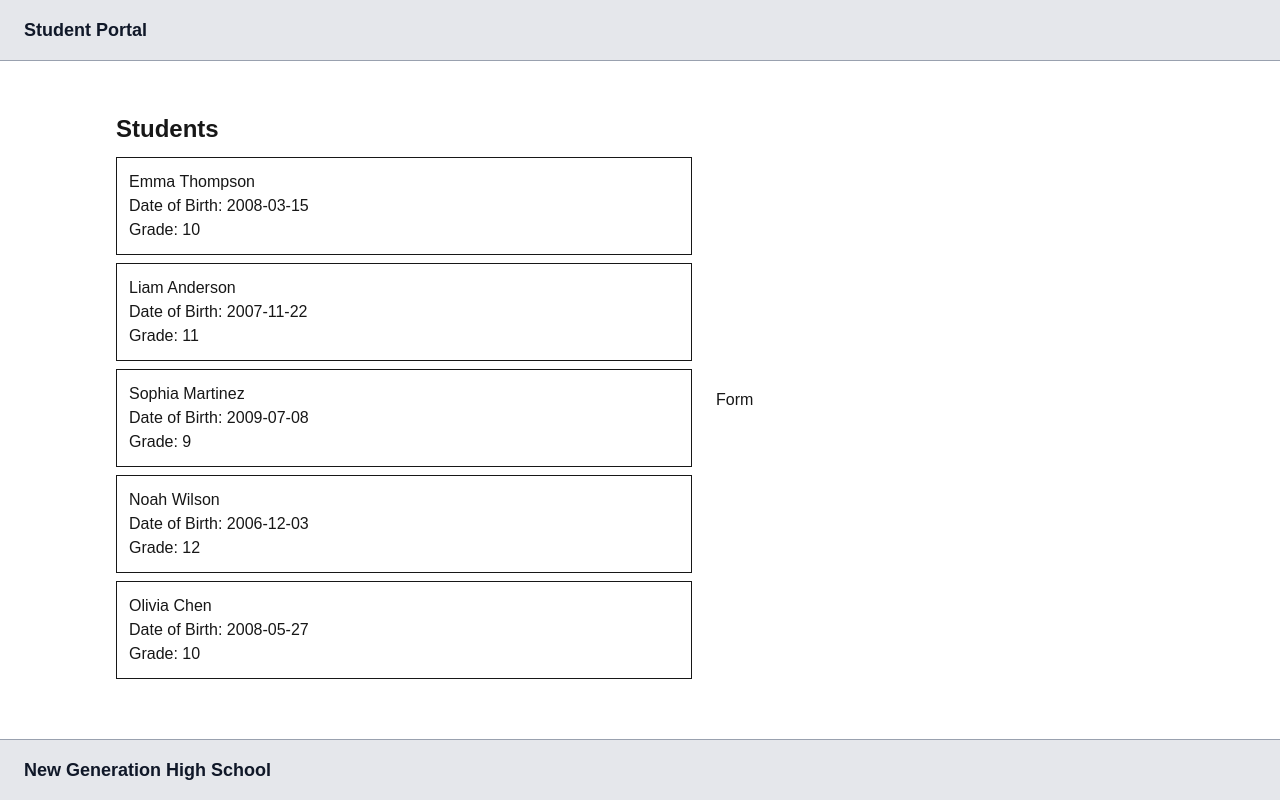
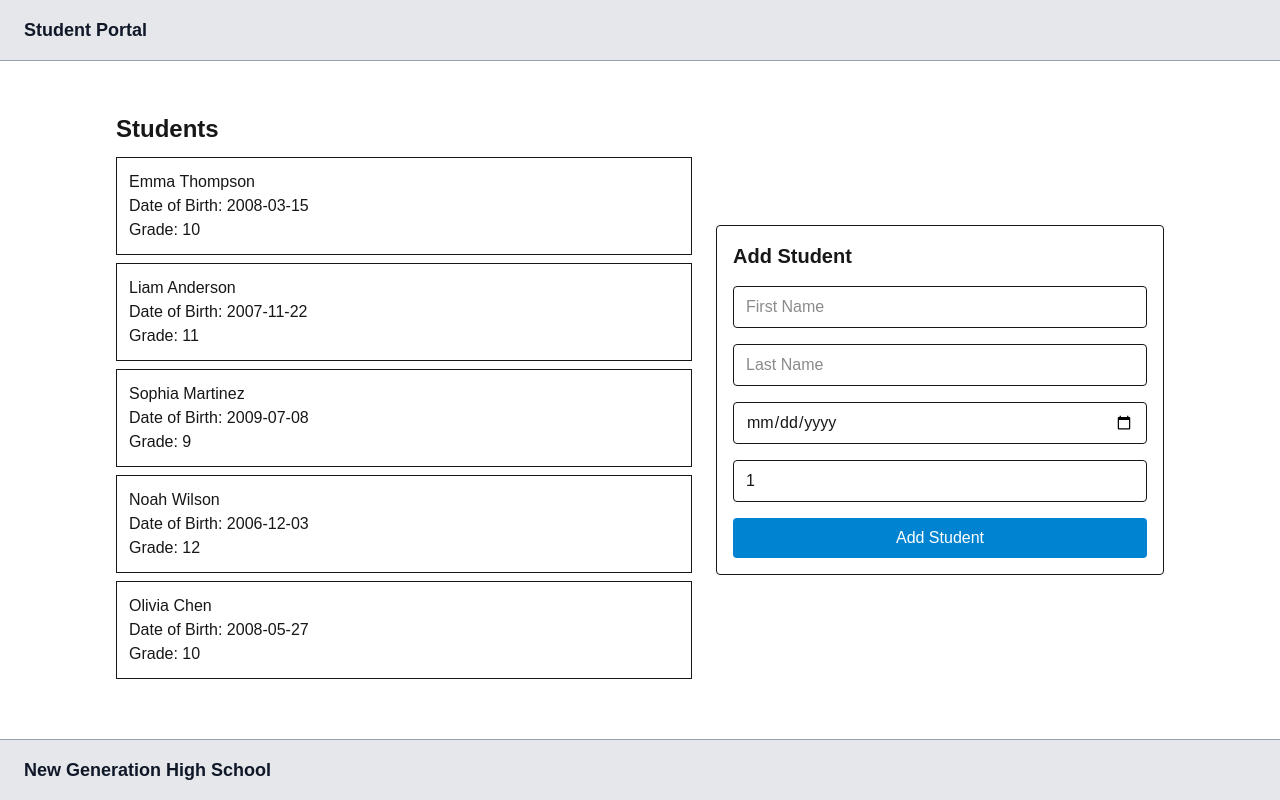
Before and after one commit to Daniel-Watson-Sait/front-end.dev.assignment, a Next.js app: page / in a window 1280 px wide. Built offline with nearby package versions, Linux system fonts and the light colour scheme.

Commit message:
form and some validation

```diff
--- /dev/null
+++ b/app/components/StudentForm.tsx
@@ -0,0 +1,82 @@
+"use client"
+
+import { useForm } from "react-hook-form";
+import { zodResolver } from "@hookform/resolvers/zod";
+import { studentSchema, type StudentData } from "../lib/StudentsSchema";
+
+type StudentFormProps = {
+  onAddStudent: (newStudent: StudentData) => void;
+};
+
+const StudentForm = ({ onAddStudent }: StudentFormProps) => {
+
+    const{
+        register,
+        handleSubmit,
+        formState: { errors },
+        reset,
+    } = useForm<StudentData>({
+        resolver: zodResolver(studentSchema),
+        defaultValues: {
+            firstName: "",
+            lastName: "",
+            dateOfBirth: "",
+            grade: 1,
+        },
+    }
+    );
+    function onSubmit(data: StudentData) {
+        onAddStudent(data);
+        reset();
+    }
+
+
+
+  return (
+    <form onSubmit={handleSubmit(onSubmit)} className="space-y-4 border p-4 rounded">
+      <h2 className="text-xl font-bold">Add Student</h2>
+
+      <div>
+        <input
+          {...register("firstName")}
+          placeholder="First Name"
+          className="w-full border px-3 py-2 rounded"
+        />
+        {errors.firstName && <p className="text-red-500 text-sm">{errors.firstName.message}</p>}
+      </div>
+
+      <div>
+        <input
+          {...register("lastName")}
+          placeholder="Last Name"
+          className="w-full border px-3 py-2 rounded"
+        />
+        {errors.lastName && <p className="text-red-500 text-sm">{errors.lastName.message}</p>}
+      </div>
+
+      <div>
+        <input
+          type="date"
+          {...register("dateOfBirth")}
+          className="w-full border px-3 py-2 rounded"
+        />
+        {errors.dateOfBirth && <p className="text-red-500 text-sm">{errors.dateOfBirth.message}</p>}
+      </div>
+
+      <div>
+        <input
+          type="number"
+          {...register("grade", { valueAsNumber: true })}
+          placeholder="Grade (1–12)"
+          className="w-full border px-3 py-2 rounded"
+        />
+        {errors.grade && <p className="text-red-500 text-sm">{errors.grade.message}</p>}
+      </div>
+
+      <button type="submit" className="w-full bg-sky-600 text-white py-2 rounded">
+        Add Student
+      </button>
+    </form>
+  );
+};
+export default StudentForm;
--- /dev/null
+++ b/app/lib/StudentsSchema.ts
@@ -0,0 +1,18 @@
+import { z } from "zod";
+
+export const studentSchema = z.object({
+  firstName: z.string().min(2, "First name must be at least 2 characters"),
+  lastName: z.string().min(2, "Last name must be at least 2 characters"),
+  dateOfBirth: z.string().min(1, "Date of birth is required"),
+  grade: z
+    .number({
+      required_error: "Grade must be a number",
+    })
+    .refine((val) => val !== undefined && val !== null, {
+      message: "Grade is required",
+    })
+    .min(1, "Grade must be at least 1")
+    .max(12, "Grade cannot be higher than 12"),
+});
+
+export type StudentData = z.infer<typeof studentSchema>;
--- a/app/page.tsx
+++ b/app/page.tsx
@@ -1,17 +1,24 @@
-import Image from "next/image";
+'use client'
+import React, { useState } from "react";
 import StudentList from "./components/StudentList";
 import students from "@/data/students.json";
+import StudentForm from "./components/StudentForm";
 
 export default function Home() {
+  const [studentList, setStudentList] = useState(students);
+
+  function addStudent(newStudent: any) {
+    setStudentList((prev) => [...prev, newStudent]);
+  }
+
   return (
     <div className="flex flex-1 justify-center items-center gap-6 p-6">
       <div className="w-full max-w-xl">
-        <StudentList students={students} />
+        <StudentList students={studentList} />
       </div>
 
       <div className="w-full max-w-md">
-        {/* Form here */}
-        <h1>Form</h1>
+        <StudentForm onAddStudent={addStudent} />
       </div>
     </div>
   );
--- a/package.json
+++ b/package.json
@@ -9,9 +9,11 @@
     "lint": "eslint"
   },
   "dependencies": {
-    "next": "16.2.9",
+    "next": "^16.2.9",
+    "next.js": "^1.0.3",
     "react": "19.2.4",
-    "react-dom": "19.2.4"
+    "react-dom": "19.2.4",
+    "zod": "^4.4.3"
   },
   "devDependencies": {
     "@tailwindcss/postcss": "^4",
```
Also changed, not shown: 1 other file (tests, documents, lock files or other folders).
